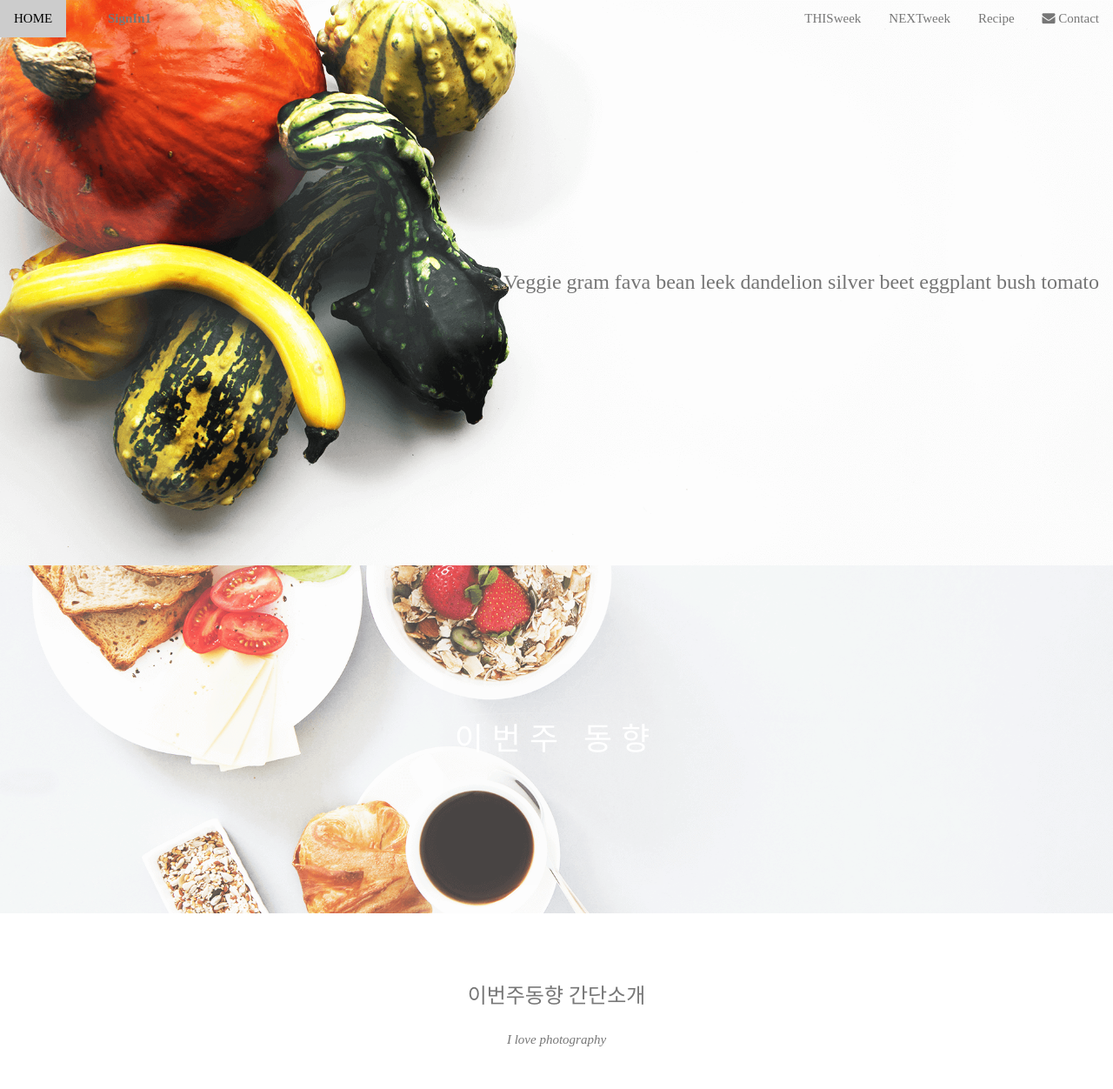
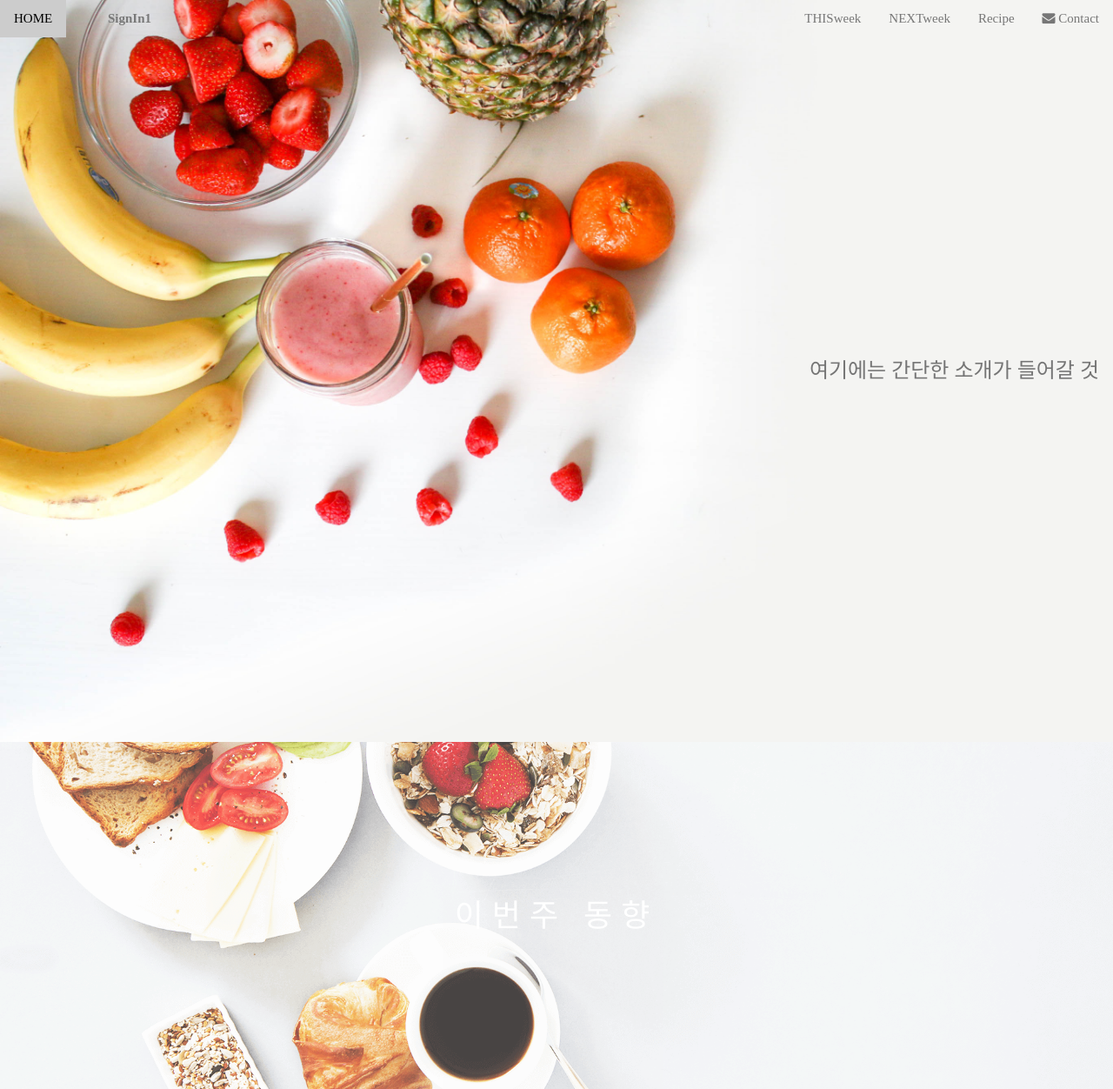
Before and after one commit to ginttone/Zipbob, a Django app: page /premium in a window 1280 px wide. Shown: the top 1252 px of the page at 87% size. Run offline with Django 3.2, Linux system fonts and the light colour scheme.

Commit message:
modify test

```diff
--- a/templates/premium.html
+++ b/templates/premium.html
@@ -27,6 +27,7 @@
 /* First image (Logo. Full height) */
 .bgimg-1 {
   display: none
+   min-height: 600px;
 }
 
 /* Second image (Portfolio) */
@@ -136,7 +137,7 @@
   }
 
   input[id*="answer"]:checked + label + div{
-  max-height:100px
+  max-height:400px
   }
 
   input[id*="answer"]:checked + label em{
@@ -184,15 +185,15 @@
   <!-- 홈화면 사진 여러장 웰컴글과 함께 -->
 <div id="home">
   <div class="bgimg-1 w3-display-container w3-center">
-    <img src="/static/image/hero01.png" style="width:100%">
+    <img src="/static/image/peach.jpg" style="width:100%">
     <div class="w3-display-right w3-container w3-text-gray w3-padding-32 w3-hide-small">
-      <h3>Veggie gram fava bean leek dandelion silver beet eggplant bush tomato</h3>
+      <h3>웰컴 글</h3>
     </div>
   </div>
   <div class="bgimg-1 w3-display-container w3-center">
-    <img src="/static/image/hero02.png" style="width:100%">
+    <img src="/static/image/peach.jpg" style="width:100%">
     <div class="w3-display-right w3-container w3-text-gray w3-padding-32 w3-hide-small">
-      <h3>Veggie gram fava bean leek dandelion silver beet eggplant bush tomato</h3>
+      <h3>여기에는 간단한 소개가 들어갈 것</h3>
     </div>
   </div>
 </div>
@@ -242,13 +243,14 @@
 <div class="w3-content w3-container w3-padding-64" >
   <h3 class="w3-center">다음주 전망 그래프</h3>
   <p class="w3-center"><em>I love photography</em></p>
+  <img src="/static/image/graph1.png" style="width:100%">
 </div>
 
   <!--다음주 전망 표 슬라이드-->
 <div class="accordian">
     <input type="checkbox" id="answer01">
     <label for="answer01">다음주 전망 표<em></em></label>
-    <div><p>표 보여질 부분</p></div>
+    <div><p><img src="/static/image/graph2.png" style="width:100%"></p></div>
   </div>
 
   <!-- 추천레시피 이름-->
@@ -267,15 +269,15 @@
   <!-- Responsive Grid. Four columns on tablets, laptops and desktops. Will stack on mobile devices/small screens (100% width) -->
   <div class="w3-row-padding w3-center">
     <div class="w3-col m3">
-      <img src="/static/image/apple.jpg" style="width:100%" onclick="onClick(this)" class="w3-hover-opacity" alt="The mist over the mountains">
+      <img src="/static/image/rs1.png" style="width:100%" onclick="onClick(this)" class="w3-hover-opacity" alt="The mist over the mountains">
     </div>
 
     <div class="w3-col m3">
-      <img src="/static/image/gulbi.jpg" style="width:100%" onclick="onClick(this)" class="w3-hover-opacity" alt="Coffee beans">
+      <img src="/static/image/rs1.png" style="width:100%" onclick="onClick(this)" class="w3-hover-opacity" alt="Coffee beans">
     </div>
 
     <div class="w3-col m3">
-      <img src="/static/image/test04.jpg" style="width:100%" onclick="onClick(this)" class="w3-hover-opacity" alt="Bear closeup">
+      <img src="/static/image/rs1.png" style="width:100%" onclick="onClick(this)" class="w3-hover-opacity" alt="Bear closeup">
     </div>
 
     <div class="w3-col m3">
```
Also changed, not shown: static/image/graph.png (deleted), static/image/graph1.png (added), static/image/graph2.png (added), static/image/peach.jpg (renamed from static/image/element5-digital-acrBf9BlfvE-unsplash.jpg).
